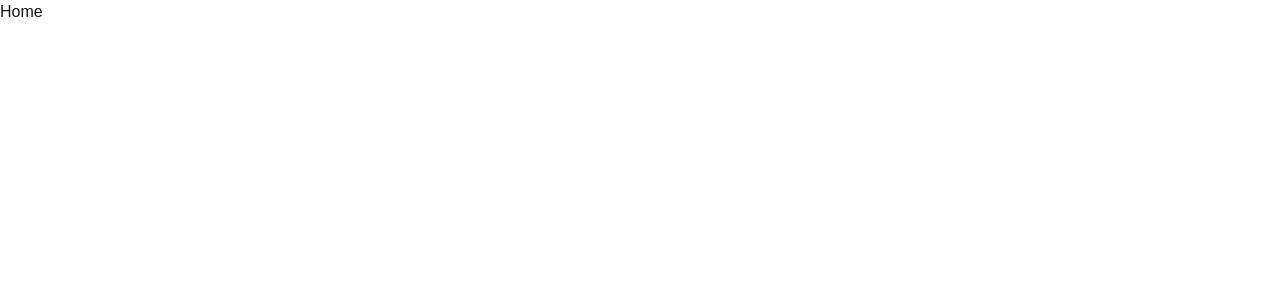
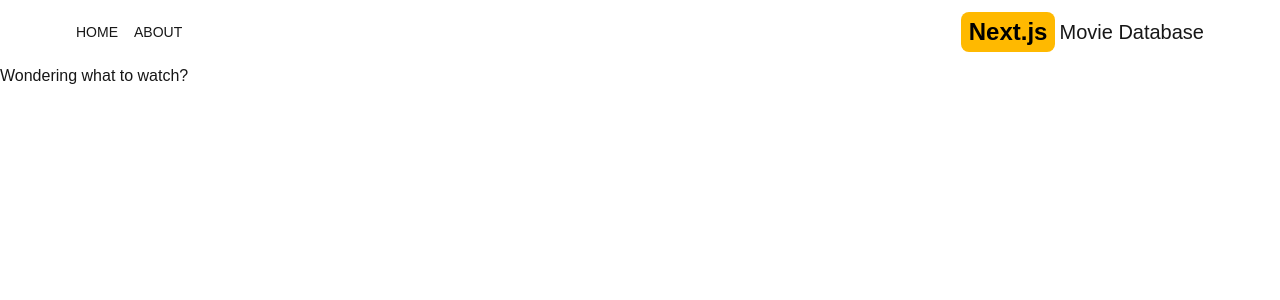
Before and after one commit to dominicsmart99/movie-site, a Next.js app: page / in a window 1280 px wide. Shown: the top 300 px of the page. Built offline with nearby package versions, Linux system fonts and the light colour scheme.

Commit message:
Add Header component and update layout with navigation; modify page content

```diff
--- a/src/app/layout.js
+++ b/src/app/layout.js
@@ -1,5 +1,6 @@
 import { Geist, Geist_Mono } from "next/font/google";
 import "./globals.css";
+import Header from "@/components/Header";
 
 const geistSans = Geist({
   variable: "--font-geist-sans",
@@ -51,6 +52,7 @@
       <body
         className={`${geistSans.variable} ${geistMono.variable} antialiased`}
       >
+        <Header />
         {children}
       </body>
     </html>
--- a/src/app/page.js
+++ b/src/app/page.js
@@ -1,5 +1,5 @@
 import React from "react";
 
 export default function page() {
-  return <div>Home</div>;
+  return <div>Wondering what to watch?</div>;
 }
--- /dev/null
+++ b/src/components/Header.jsx
@@ -0,0 +1,21 @@
+import React from "react";
+import Link from "next/link";
+import MenuItem from "./MenuItem";
+import { AiFillHome } from "react-icons/ai";
+import { BsFillInfoCircleFill } from "react-icons/bs";
+export default function Header() {
+  return (
+    <div className="flex justify-between items-center p-3 max-w-6xl mx-auto">
+      <div className="flex gap-4">
+        <MenuItem title="Home" href="/" Icon={AiFillHome} />
+        <MenuItem title="About" href="/about" Icon={BsFillInfoCircleFill} />
+      </div>
+      <Link href={"/"} className="flex gap-1 items-center">
+        <span className="text-2xl font-bold bg-amber-400 py-1 px-2 rounded-lg text-black">
+          Next.js
+        </span>
+        <span className="text-xl hidden sm:inline">Movie Database</span>
+      </Link>
+    </div>
+  );
+}
--- /dev/null
+++ b/src/components/MenuItem.jsx
@@ -0,0 +1,11 @@
+import React from "react";
+import Link from "next/link";
+
+export default function MenuItem({ title, href, Icon }) {
+  return (
+    <Link href={href} className="hover:text-amber-400">
+      <Icon className="text-2xl sm:hidden" />
+      <p className="uppercase hidden sm:inline text-sm">{title}</p>
+    </Link>
+  );
+}
```
Also changed, not shown: package.json (+4 -3 lines), 1 other file (tests, documents, lock files or other folders).
